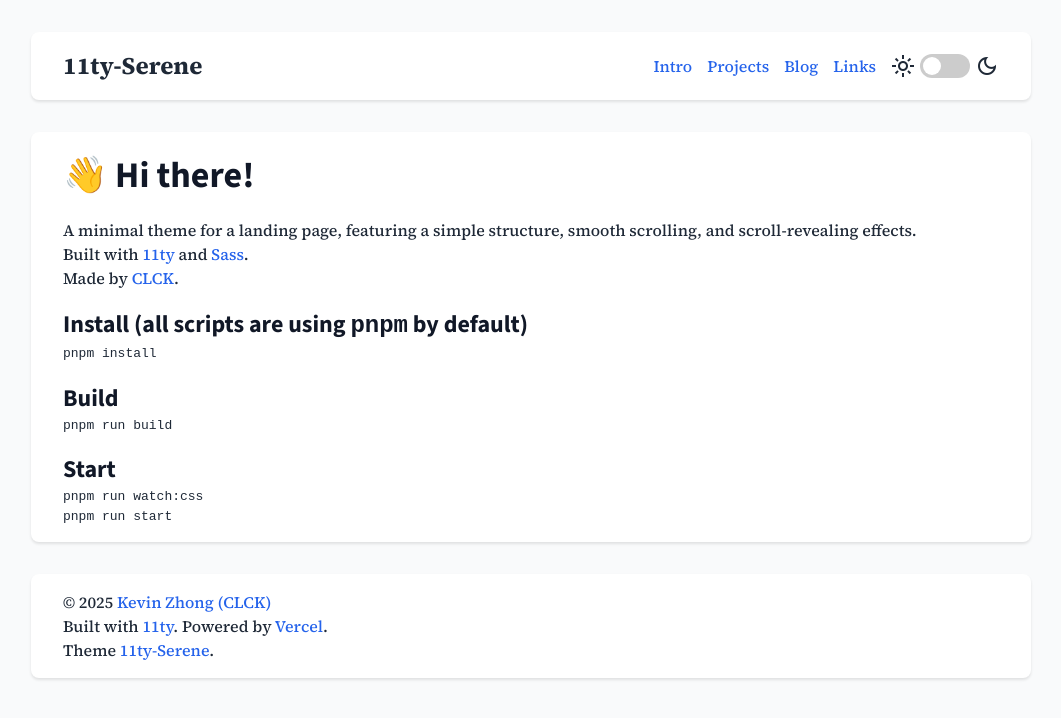
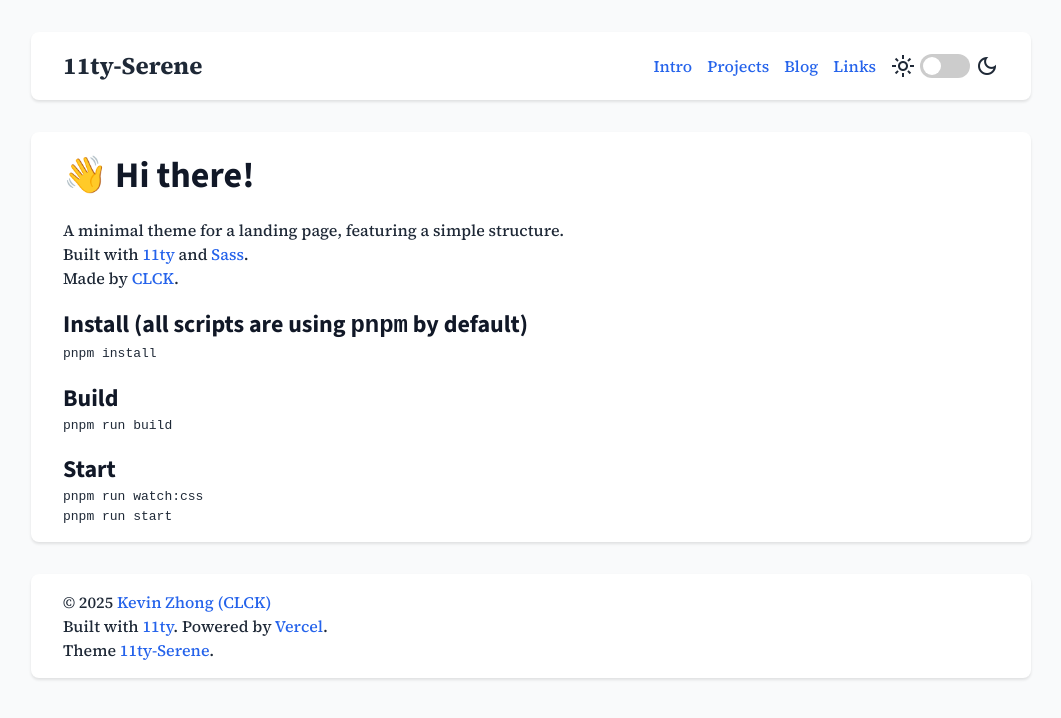
Before and after one commit to CLCK0622/11ty-Serene, an Eleventy site: page src/sections/Intro.md in a window 1280 px wide. Shown: the whole page, without its empty margins (109-1170 px from the left). Built offline with nearby package versions, Linux system fonts and the light colour scheme; Eleventy itself is replaced by a stand-in of ours; code samples lack their colours; files that its build step writes are made by us from their sources; a web font is replaced by a local one; what jsdom would draw is missing.

Commit message:
Update Intro.md

```diff
--- a/src/sections/Intro.md
+++ b/src/sections/Intro.md
@@ -7,7 +7,7 @@ order: 1
 
 # 👋 Hi there!
 
-A minimal theme for a landing page, featuring a simple structure, smooth scrolling, and scroll-revealing effects.
+A minimal theme for a landing page, featuring a simple structure.
 
 Built with [11ty](https://www.11ty.dev/) and [Sass](https://sass-lang.com/).
 
```
